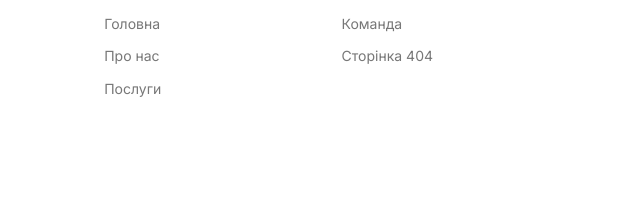
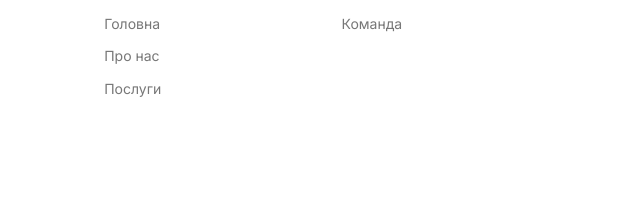
Before and after one commit to sevensrays/web-practice, a plain HTML site: page index.html in a window 1280 px wide. Shown: the part 4514-4725 px from the top of the page, 640-1280 px from the left. Drawn offline with Linux system fonts and the light colour scheme.

Commit message:
Update index.html

```diff
--- a/index.html
+++ b/index.html
@@ -258,7 +258,6 @@
                 <div class="link-col">
                     <h3>Спільнота</h3>
                     <a href="about.html">Команда</a>
-                    <a href="404.html">Сторінка 404</a>
                 </div>
             </div>
         </div>
```
